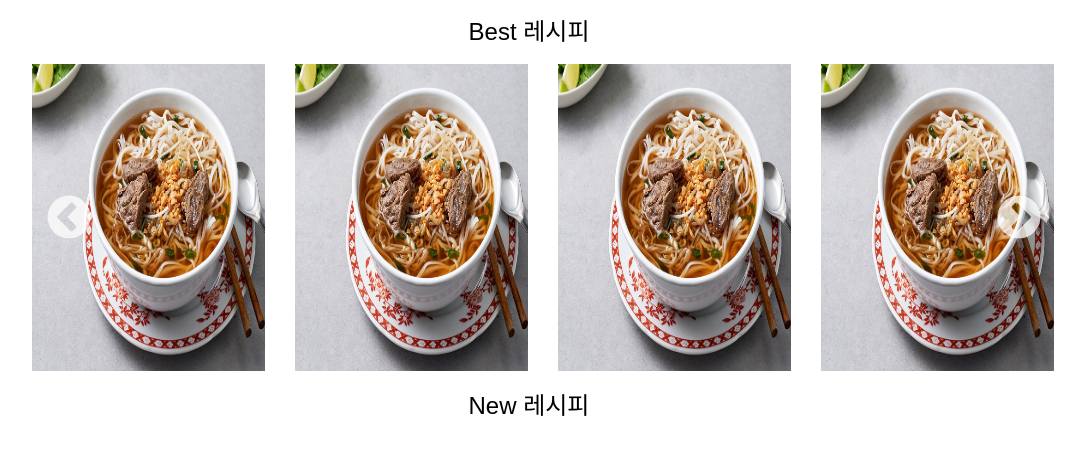
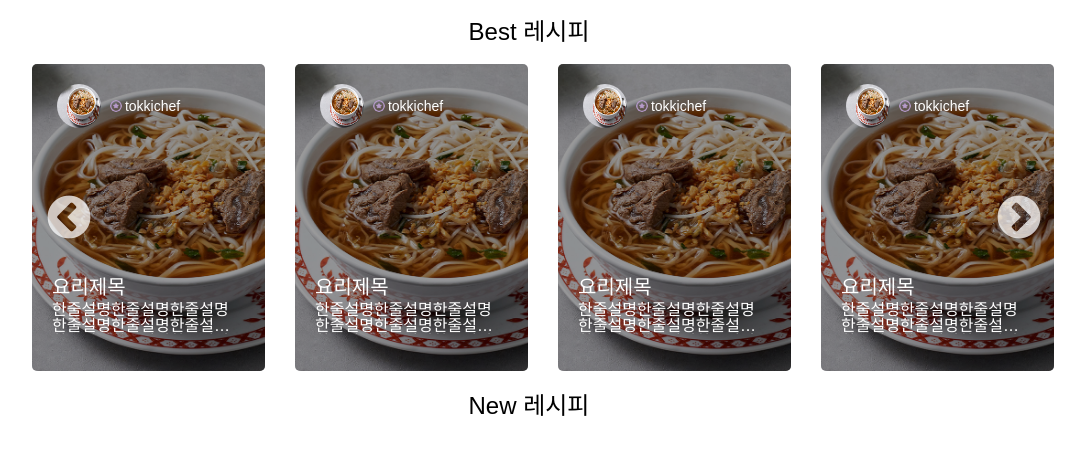
Before and after one commit to jinhengxi/Borikkori, a Next.js app: page / in a window 1280 px wide. Shown: the top 454 px of the page, without its empty margins (111-1196 px from the left). Built offline with nearby package versions, Linux system fonts and the light colour scheme.

Commit message:
best carousel 레이아웃

```diff
--- a/components/main/BestCarousel.js
+++ b/components/main/BestCarousel.js
@@ -72,5 +72,4 @@ const BestCard = styled.div`
   width: 223px;
   height: 307px;
   margin: 0 13px;
-  cursor: pointer;
 `;
--- a/components/main/BestCarouselCard.js
+++ b/components/main/BestCarouselCard.js
@@ -1,8 +1,9 @@
 import styled from 'styled-components';
 import Image from 'next/image';
 
-function BestCarouselCard({ bestRecipe }) {
+function BestCarouselCard() {
   return (
+    <Container>
       <BestCard>
         <Image
           src="/images/음식.jpg"
@@ -11,17 +12,92 @@ function BestCarouselCard({ bestRecipe }) {
           height={307}
         />
       </BestCard>
+      <CardProfile>
+        <Image src="/images/음식.jpg" alt="ProfileImg" width={44} height={44} />
+        &nbsp;&nbsp;
+        <Image src="/images/등급.png" alt="Grad" width={12} height={12} />
+        <Nickname>tokkichef</Nickname>
+      </CardProfile>
+      <CardContent>
+        <Title>요리제목</Title>
+        <Content>
+          한줄설명한줄설명한줄설명한줄설명한줄설명한줄설명한줄설명한줄설명한줄설명한줄설명
+        </Content>
+      </CardContent>
+    </Container>
   );
 }
 
 export default BestCarouselCard;
 
+const Container = styled.div`
+  position: relative;
+`;
+
 const BestCard = styled.div`
-  .img {
-    max-width: 100%;
-    max-height: 100%;
-    width: 100%;
-    height: 30rem;
-    object-fit: contain;
+  position: relative;
+
+  img {
+    object-fit: cover;
+    border-radius: 5px;
+  }
+
+  &::before {
+    width: 233px;
+    height: 307px;
+    z-index: 999;
+    content: '';
+    opacity: 0.4;
+    position: absolute;
+    top: 0px;
+    left: 15px;
+    right: 0px;
+    bottom: 0px;
+    border-radius: 5px;
+    background-color: #000;
   }
 `;
+
+const CardProfile = styled.div`
+  ${props => props.theme.flex.flexBox()};
+  position: absolute;
+  top: 20px;
+  left: 40px;
+  z-index: 1000;
+  cursor: pointer;
+
+  img {
+    border-radius: 50%;
+  }
+`;
+
+const Nickname = styled.div`
+  margin: 0 3px;
+  color: ${props => props.theme.colors.white};
+  font-size: ${props => props.theme.fontSizes.small};
+`;
+
+const CardContent = styled.div`
+  position: absolute;
+  width: 70%;
+  bottom: 40px;
+  left: 35px;
+  text-align: left;
+  color: ${props => props.theme.colors.white};
+  z-index: 1000;
+  cursor: pointer;
+`;
+
+const Title = styled.div`
+  font-size: ${props => props.theme.fontSizes.xl};
+  margin-bottom: 5px;
+`;
+
+const Content = styled.div`
+  display: -webkit-box;
+  -webkit-box-orient: vertical;
+  -webkit-line-clamp: 2;
+  overflow: hidden;
+  white-space: normal;
+  font-size: ${props => props.theme.fontSizes.base};
+`;
```
Also changed, not shown: components/main/NewCarousel.js (added, +9 -0 lines), components/main/NewCarouselCard.js (added, +9 -0 lines), public/images/등급.png (added). Lines whose indentation alone changed are shown as unchanged.
